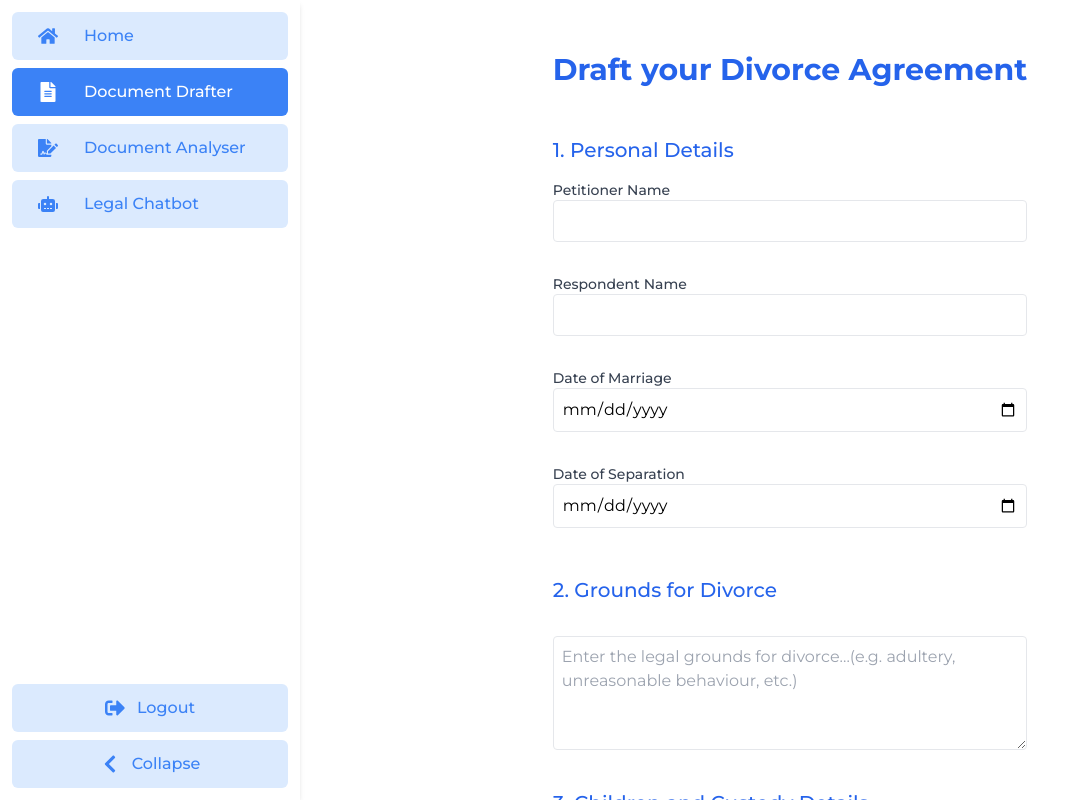
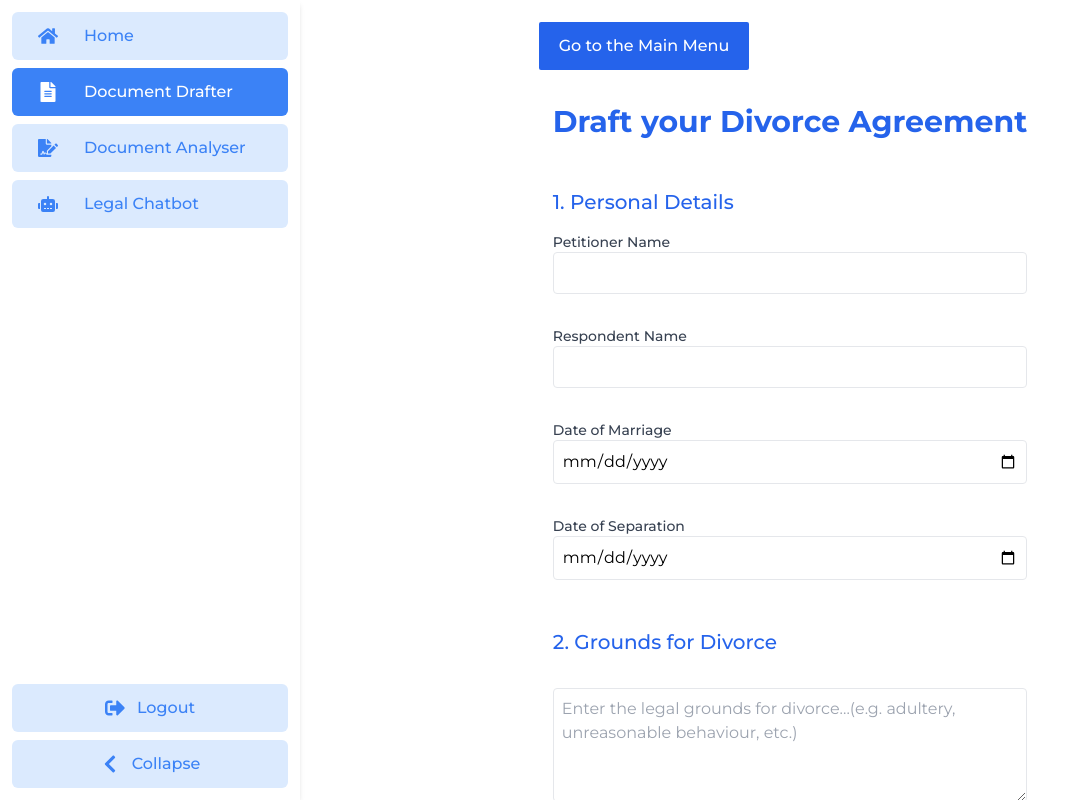
Before and after one commit to donabinu921/legalad, a React (Create React App) app in the folder frontend/: page /legalad/document-drafter in a window 1280 px wide. Both pictures are taken after a click on the button "Divorce Agreement". Shown: the whole page, without its empty margins (0-1078 px from the left). Built offline with nearby package versions, Linux system fonts and the light colour scheme; no server answers.

Commit message:
Back button to document-drafter

```diff
--- a/frontend/src/pages/DocDrafter.jsx
+++ b/frontend/src/pages/DocDrafter.jsx
@@ -134,6 +134,12 @@ const DocDrafter = () => {
       <div>
         {clicked && (
           <div>
+            <button
+            className="px-5 py-3 text-base font-medium border-2 border-white bg-blue-600 text-white rounded transition hover:text-gray-900 hover:bg-white hover:border-blue-600"
+            onClick={() => setClicked(false)}
+            >
+              Go to the Main Menu
+            </button>
             {page == "Will" && (
               <Will
                 setSystemInstruction={setSystemInstruction}
```
